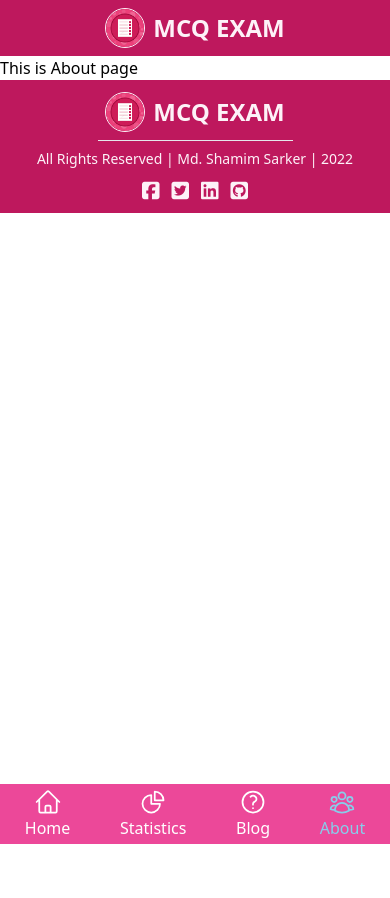
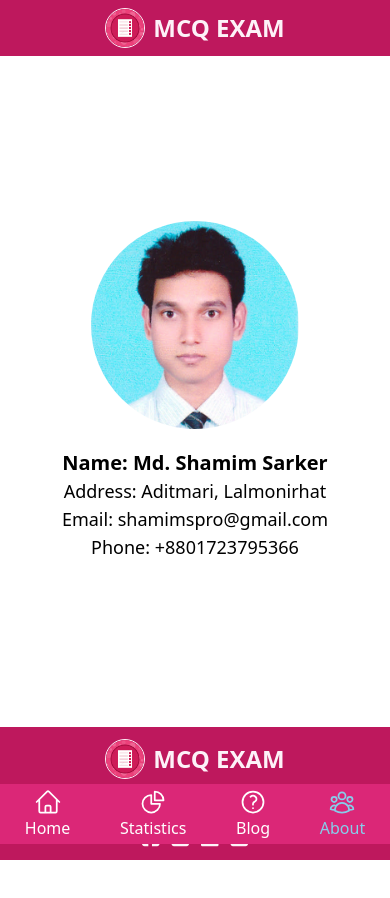
Before and after one commit to md-shamim-sarker/mcq-exam, a React (Create React App) app: page /about in a window 390 px wide. Shown: the top 898 px of the page. Before the commit the page ends 844 px from the top, so only its background shows below. Built offline with nearby package versions, Linux system fonts and the light colour scheme.

Commit message:
project almost done

```diff
--- a/src/components/About/About.js
+++ b/src/components/About/About.js
@@ -1,9 +1,17 @@
 import React from 'react';
+import photo from '../../image/shamim.jpg';
 
 const About = () => {
     return (
-        <div>
-            <h2>This is About page</h2>
+        <div className='w-full h-[70vh] flex flex-col justify-center items-center my-10'>
+            <img src={photo} alt="my_photo" className='w-52 rounded-full' />
+            <h2 className='text-center mt-5 text-lg'>
+                <span className='font-bold text-xl'>Name: Md. Shamim Sarker</span> <br />
+                Address: Aditmari, Lalmonirhat <br />
+                Email: shamimspro@gmail.com <br />
+                Phone: +8801723795366
+            </h2>
+
         </div>
     );
 };
--- a/src/components/Home/Home.js
+++ b/src/components/Home/Home.js
@@ -30,7 +30,7 @@ const Home = () => {
             </div>
 
             {/* Topic section */}
-            <div id='topic' className='grid grid-cols-1 lg:grid-cols-4 gap-y-4 lg:gap-x-5 m-5 mb-16'>
+            <div id='topic' className='grid grid-cols-1 lg:grid-cols-4 gap-y-5 lg:gap-x-5 m-5 mb-16'>
                 {
                     topics.map(topic => <Topic
                         key={topic.id}
--- a/src/components/Navbar/Navbar.js
+++ b/src/components/Navbar/Navbar.js
@@ -42,7 +42,7 @@ const Navbar = () => {
                 </div>
 
                 {/* For Mobile Device */}
-                <div className='w-screen flex justify-around lg:hidden fixed bottom-0 bg-pink-500 py-1'>
+                <div className='w-screen flex justify-around lg:hidden fixed bottom-0 bg-pink-600 py-1'>
                     <NavLink style={activeStyles} className='flex flex-col justify-center items-center' to={"/home"}>
                         <HomeIcon className='w-7'></HomeIcon>
                         <span>Home</span>
--- a/src/components/Topic/Topic.js
+++ b/src/components/Topic/Topic.js
@@ -5,8 +5,8 @@ import {Link} from 'react-router-dom';
 const Topic = ({topic}) => {
     const {id, logo, name, total} = topic;
     return (
-        <div className='bg-pink-300 p-5 leading-10 rounded-md'>
-            <img src={logo} alt="topic_img" className='w-full bg-pink-500 rounded-md mb-2' />
+        <div className='bg-pink-200 p-5 leading-10 rounded-md'>
+            <img src={logo} alt="topic_img" className='w-full bg-pink-700 rounded-md mb-2' />
             <h2 className='text-2xl font-bold'>Topic: {name}</h2>
             <p>Total Questions: {total}</p>
             <Link to={`/${id}`}>
```
Also changed, not shown: src/image/shamim.jpg (added).
